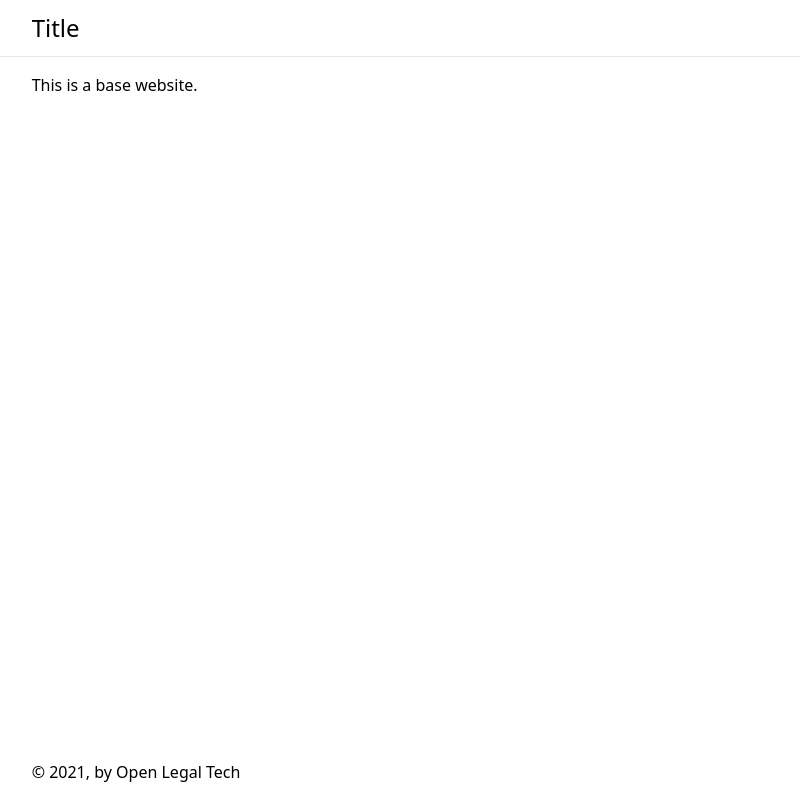
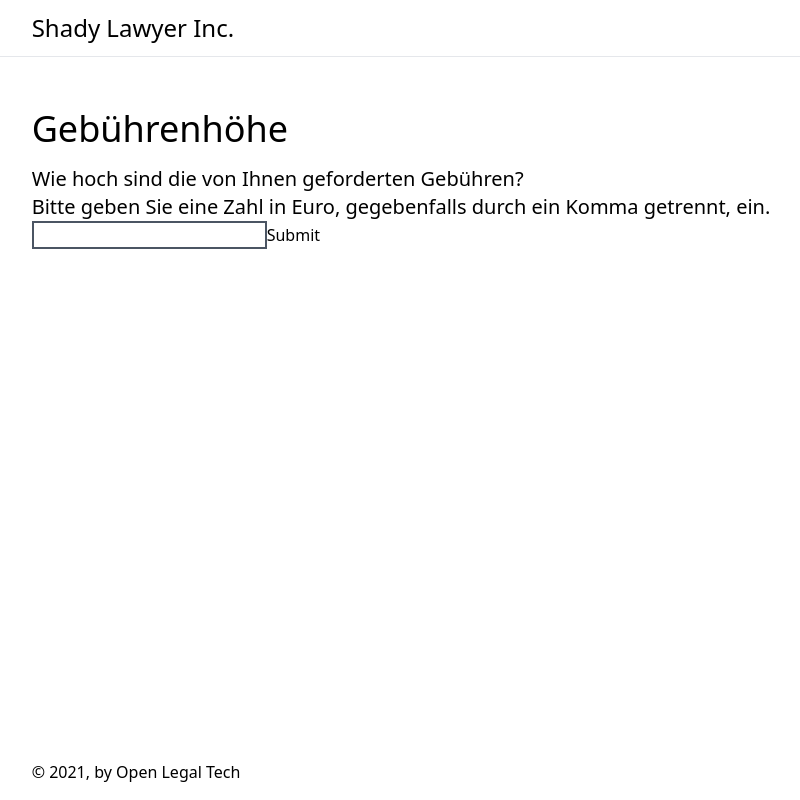
Before and after one commit to open-decision/new-interpreter, a Gatsby site: page / in a window 1280 px wide. Shown: the whole page, without its empty margins (75-875 px from the left). Built offline with nearby package versions, Linux system fonts and the light colour scheme; Gatsby itself is replaced by a stand-in of ours.

Commit message:
feat: :construction: basic Interpreter
- add form componenents
- add Interpreter Logic for dynamic Input selection

```diff
--- a/gatsby-config.js
+++ b/gatsby-config.js
@@ -1,8 +1,8 @@
 module.exports = {
   siteMetadata: {
-    title: ``,
+    title: `Shady Lawyer Inc.`,
     description: ``,
-    author: ``,
+    author: `Open Legal Tech e.V.`,
   },
   plugins: [
     `gatsby-plugin-react-helmet`,
--- a/package.json
+++ b/package.json
@@ -9,6 +9,7 @@
   ],
   "dependencies": {
     "autoprefixer": "^10.1.0",
+    "formik": "^2.2.6",
     "gatsby": "^2.26.1",
     "gatsby-image": "^2.5.0",
     "gatsby-plugin-manifest": "^2.6.1",
@@ -19,6 +20,7 @@
     "gatsby-source-filesystem": "^2.5.0",
     "gatsby-transformer-sharp": "^2.9.0",
     "handlebars": "^4.7.6",
+    "immer": "^8.0.0",
     "nodemailer": "^6.4.17",
     "nodemailer-mailgun-transport": "^2.0.2",
     "postcss": "^8.2.2",
--- /dev/null
+++ b/src/components/FormElements/Button.tsx
@@ -0,0 +1,9 @@
+import React from "react"
+
+type ButtonProps = React.HTMLAttributes<HTMLButtonElement> & {
+  label: string
+}
+
+export const Button: React.FC<ButtonProps> = props => (
+  <button>{props.label}</button>
+)
--- /dev/null
+++ b/src/components/FormElements/Input.tsx
@@ -0,0 +1,10 @@
+import React from "react"
+import { input } from "../Interpreter"
+
+type InputProps = React.InputHTMLAttributes<HTMLInputElement> & {
+  label: string
+}
+
+export const Input: React.FC<InputProps> = props => {
+  return <input {...props} className="border-2 border-gray-600" />
+}
--- /dev/null
+++ b/src/components/FormElements/index.ts
@@ -0,0 +1,4 @@
+export * from "./Button"
+export * from "./Input"
+export * from "./List"
+export * from "./Textarea"
--- /dev/null
+++ b/src/components/Interpreter.tsx
@@ -0,0 +1,108 @@
+import { tree } from "./test"
+import React from "react"
+import { Input, Textarea, Button, List } from "./FormElements"
+import { reducer, reducerActions } from "./reducer"
+import { useFormik } from "formik"
+
+type inputBase = {
+  display_as?: formElementTypes
+  name?: string
+  value?: string
+  label: string
+}
+type inputTypes =
+  | { type: "free-text" }
+  | { type: "text" }
+  | { type: "number" }
+  | { type: "list"; options: string[] }
+  | { type: "textarea" }
+  | { type: "button"; options: string[] }
+
+export type input = inputBase & inputTypes
+
+export type node = {
+  name: string
+  text: string
+  inputs: input[]
+  rules: {}
+  destination: Record<string, string>
+  action: {}
+}
+
+export type InterpreterState = Record<string, node>
+
+type formElementTypes = "text" | "number" | "button" | "list" | "textarea"
+
+type formElement = input & { onChange: (e: React.ChangeEvent<any>) => void }
+
+const formElement = (input: formElement) => {
+  switch (input.type) {
+    case "text":
+      return <Input {...input} />
+    case "textarea":
+      return <Textarea {...input} />
+    case "number":
+      return <Input {...input} />
+    case "button":
+      return <Button {...input} />
+    // case "list":
+    //   return (
+    //     <List
+    //       options={input.options}
+    //       key={input.label}
+    //       onChange={handleChange}
+    //     />
+    //   )
+  }
+}
+export const Interpreter = ({ className }) => {
+  // Get the start node from all questions
+  const startNode: node = tree.questions[tree.header.start_node]
+
+  //This state tracks all the visited questions and their answers
+  const [currentNode, setCurrentNode] = React.useState(startNode)
+  const [answers, setAnswers] = React.useState({})
+
+  //THis function produces the initialValues from the dataset
+  const inputs = currentNode.inputs.map(
+    input => ({
+      type: input.type,
+      name: input?.name ?? input.label,
+      label: input.label,
+      key: input?.name ?? input.type,
+      options: [],
+    }),
+    []
+  )
+
+  const initialValues = inputs.reduce((acc: Record<string, string>, input) => {
+    acc[input.name] = ""
+    return acc
+  }, {})
+
+  const formik = useFormik({
+    initialValues,
+    onSubmit: values =>
+      setAnswers({ ...answers, [currentNode.name]: { values } }),
+  })
+
+  return (
+    <div className={className}>
+      <h1 className="text-4xl">{currentNode.name}</h1>
+      <div
+        className="text-xl mt-4"
+        dangerouslySetInnerHTML={{ __html: currentNode.text }}
+      />
+      <form onSubmit={formik.handleSubmit}>
+        {inputs.map(input =>
+          formElement({
+            ...input,
+            value: formik.values[input.name],
+            onChange: formik.handleChange,
+          })
+        )}
+        <button type="submit">Submit</button>
+      </form>
+    </div>
+  )
+}
--- /dev/null
+++ b/src/components/reducer.ts
@@ -0,0 +1,27 @@
+import produce, { Draft } from "immer"
+import { InterpreterState, node } from "./Interpreter"
+
+export type reducerActions =
+  | { type: "ADD_QUESTION"; id: string; node: node }
+  | { type: "EDIT_VALUE"; questionId: string; newValue: unknown }
+  | {
+      type: "EDIT_INPUT_VALUE"
+      questionId: string
+      inputId: string
+      newValue: unknown
+    }
+
+export const reducer = () =>
+  produce((draft: Draft<InterpreterState>, action: reducerActions) => {
+    switch (action.type) {
+      case "ADD_QUESTION":
+        draft[action.id] = action.node
+        break
+      case "EDIT_VALUE":
+        draft[action.questionId].value = action.newValue
+        break
+      case "EDIT_INPUT_VALUE":
+        draft[action.id].value = action.newValue
+        break
+    }
+  })
--- /dev/null
+++ b/src/components/test.ts
@@ -0,0 +1,218 @@
+import { node } from "./Interpreter"
+
+export const tree: { header: any; questions: Record<string, node> } = {
+  header: {
+    version: 0.1,
+    build_date: "2020-04-30",
+    tree_name: "Beschwerde R\u00fccklastschrift",
+    tree_slug: "beschwerde-rucklastschrift",
+    start_node: "gebuhrenhohe",
+    vars: {},
+  },
+  questions: {
+    gebuhrenhohe: {
+      name: "Geb\u00fchrenh\u00f6he",
+      text:
+        "<p>Wie hoch sind die von Ihnen geforderten Geb&uuml;hren?</p>\n\n<p>Bitte geben Sie eine Zahl in Euro, gegebenfalls durch ein Komma getrennt,&nbsp;ein.</p>",
+      inputs: [
+        {
+          type: "number",
+          label: "Gebührenhöhe",
+        },
+      ],
+      rules: {
+        if: [
+          {
+            "<=": [
+              {
+                var: "a",
+              },
+              4.0,
+            ],
+          },
+          "0",
+          {
+            ">": [
+              {
+                var: "a",
+              },
+              4.0,
+            ],
+          },
+          "1",
+        ],
+      },
+      destination: {
+        "0": "angemessen",
+        "1": "ankundigung",
+      },
+      action: {},
+    },
+    ankundigung: {
+      name: "Ank\u00fcndigung",
+      text:
+        "<p>Wurde die Lastschrift vorher durch eine Rechnung angek&uuml;ndigt oder zieht die Firma regelm&auml;&szlig;ig Geld ein?</p>",
+      inputs: [
+        {
+          type: "button",
+          display_as: "button",
+          label: "",
+          options: ["Ja", "Nein"],
+        },
+      ],
+      rules: {},
+      destination: {
+        "0": "ankundigungsart",
+        "1": "musterschreibenankundig",
+      },
+      action: {},
+    },
+    "nur-309-euro": {
+      name: "Nur 3,09 Euro",
+      text:
+        "<p>In diesem Fall sind nur Geb&uuml;hren in H&ouml;he von <strong>3,09 Euro</strong> zul&auml;ssig.&nbsp;</p>\n\n<p>M&ouml;chten Sie ein Musterschreiben erhalten?</p>",
+      inputs: [
+        {
+          type: "button",
+          display_as: "button",
+          label: "Antwort",
+          options: ["Ja", "Nein"],
+        },
+      ],
+      rules: {},
+      destination: {
+        "0": "musterschreiben",
+        "1": "vielen-dank",
+      },
+      action: {},
+    },
+    ankundigungsart: {
+      name: "Ank\u00fcndigungsart",
+      text:
+        "<p>Wie wurden Sie&nbsp;nach der fehlgeschlagenen Lastschrift benachrichtigt?</p>",
+      inputs: [
+        {
+          type: "list",
+          label: "Ankündigungsart",
+          options: [
+            "Brief",
+            "SMS",
+            "E-Mail",
+            "Ich habe keine Benachrichtigung erhalten",
+          ],
+        },
+      ],
+      rules: {
+        if: [
+          {
+            in: [
+              {
+                var: "a",
+              },
+              ["Brief"],
+            ],
+          },
+          "0",
+          {
+            in: [
+              {
+                var: "a",
+              },
+              ["SMS"],
+            ],
+          },
+          "1",
+          {
+            in: [
+              {
+                var: "a",
+              },
+              ["E-Mail", "Ich habe keine Benachrichtigung erhalten"],
+            ],
+          },
+          "2",
+        ],
+      },
+      destination: {
+        "0": "nur-4-euro",
+        "1": "nur-309-euro",
+        "2": "nur-3-euro",
+      },
+      action: {},
+    },
+    angemessen: {
+      name: "Angemessen",
+      text:
+        "<p>Eine Geb&uuml;hr von bis zu vier Euro ist leider angemessen.</p>",
+      inputs: [],
+      rules: {},
+      destination: {},
+      action: {},
+    },
+    "nur-4-euro": {
+      name: "Nur 4 Euro",
+      text:
+        "<p>In diesem Fall sind nur Geb&uuml;hren in H&ouml;he von <strong>4,00&nbsp;Euro </strong>zul&auml;ssig.&nbsp;</p>\n\n<p>M&ouml;chten Sie ein Musterschreiben erhalten?</p>",
+      inputs: [
+        {
+          type: "button",
+          display_as: "button",
+          label: "Antwort",
+          options: ["Ja", "Nein"],
+        },
+      ],
+      rules: {},
+      destination: {
+        "0": "musterschreiben",
+        "1": "vielen-dank",
+      },
+      action: {},
+    },
+    "nur-3-euro": {
+      name: "Nur 3 Euro",
+      text:
+        "<p>In diesem Fall sind nur Geb&uuml;hren in H&ouml;he von <strong>3,00&nbsp;Euro</strong> zul&auml;ssig.&nbsp;</p>\n\n<p>M&ouml;chten Sie ein Musterschreiben erhalten?</p>",
+      inputs: [
+        {
+          type: "button",
+          display_as: "button",
+          label: "Antwort",
+          options: ["Ja", "Nein"],
+        },
+      ],
+      rules: {},
+      destination: {
+        "0": "musterschreiben",
+        "1": "vielen-dank",
+      },
+      action: {},
+    },
+    "vielen-dank": {
+      name: "Vielen Dank",
+      text:
+        "<p>Vielen Dank, wir hoffen, dass wir Ihnen weiterhelfen konnten.</p>",
+      inputs: [],
+      rules: {},
+      destination: {},
+      action: {},
+    },
+    musterschreiben: {
+      name: "Musterschreiben",
+      text:
+        "<p>Sehr geehrte Damen und Herren,</p>\n\n<p>die pauschale Absetzung von R&uuml;cklastschriftgeb&uuml;hren i. H. v. [[gebuhrenhohe]]&nbsp;Euro ist nach st&auml;ndiger Rspr. nicht zul&auml;ssig, lediglich die tats&auml;chlich angefallenen Geb&uuml;hren sind erstattungsf&auml;hig, auch d&uuml;rfen diese das Interbankengeld von drei Euro nicht erheblich &uuml;bersteigen (LG K&ouml;ln, 21.12.2016&nbsp;- 26 O 331/15; &nbsp;LG Hamburg, 06.05.2014, 312 O 373/13; OLG S-H, 26.03.2014, 2 U 7/12).</p>\n\n<p>Daher widerspreche ich der Zahlung der pauschalen R&uuml;cklastschriftgeb&uuml;hr i.H.v. [[gebuhrenhohe]]&nbsp;Euro und bitte um Aufstellung der tats&auml;chlich angefallen Kosten. Gerne &uuml;berweise ich auch direkt die fehlende Rate&nbsp;und &uuml;berweise die angemessenen R&uuml;cklastschriftgeb&uuml;hren in einer seperaten &Uuml;berweisung. Bitte geben Sie mir Bescheid, wenn Sie dies w&uuml;nschen.&nbsp;Des Weiteren bitte ich darum, auch die folgenden Raten weiterhin per Lastschrift einzuziehen. Sollte aufgrund der fehlgeschlagenen Lastschrift die Neuerteilung eines Mandats n&ouml;tig sein, bitte ich um Benachrichtigung.</p>\n\n<p><br>\n&nbsp;Mit freundlichen Gr&uuml;&szlig;en</p>\n\n<p>&nbsp;</p>",
+      inputs: [],
+      rules: {},
+      destination: {},
+      action: {},
+    },
+    musterschreibenankundig: {
+      name: "MusterschreibenAnk\u00fcndig",
+      text:
+        "<p>Sehr geehrte Damen und Herren,</p>\n\n<p>sie haben es unterlassen, die von Ihnen eingezogenen Lastschrift anzuk&uuml;ndigen. Aufgrund der fehlenden&nbsp;SEPA Pre-Notification haben Sie keinen Anpspruch auf Erstattung der R&uuml;cklastschriftgeb&uuml;hren.</p>\n\n<p>Mit freundlichen Gr&uuml;&szlig;en</p>\n\n<p>&nbsp;</p>",
+      inputs: [],
+      rules: {},
+      destination: {},
+      action: {},
+    },
+  },
+}
--- a/src/pages/index.tsx
+++ b/src/pages/index.tsx
@@ -3,13 +3,13 @@ import { Link } from "gatsby"
 
 import { Layout } from "../components/Layout"
 import { SEO } from "../components/Seo"
+import { Interpreter } from "../components/Interpreter"
 
 const IndexPage = () => {
   return (
     <Layout className="space-y-3">
       <SEO title="Home" />
-      <p className="pt-3">This is a base website.</p>
-      <Link to="/page-2" />
+      <Interpreter className="mt-12" />
     </Layout>
   )
 }
```
Also changed, not shown: src/components/FormElements/List.tsx (added, +13 -0 lines), src/components/FormElements/Textarea.tsx (added, +9 -0 lines), 1 other file.
